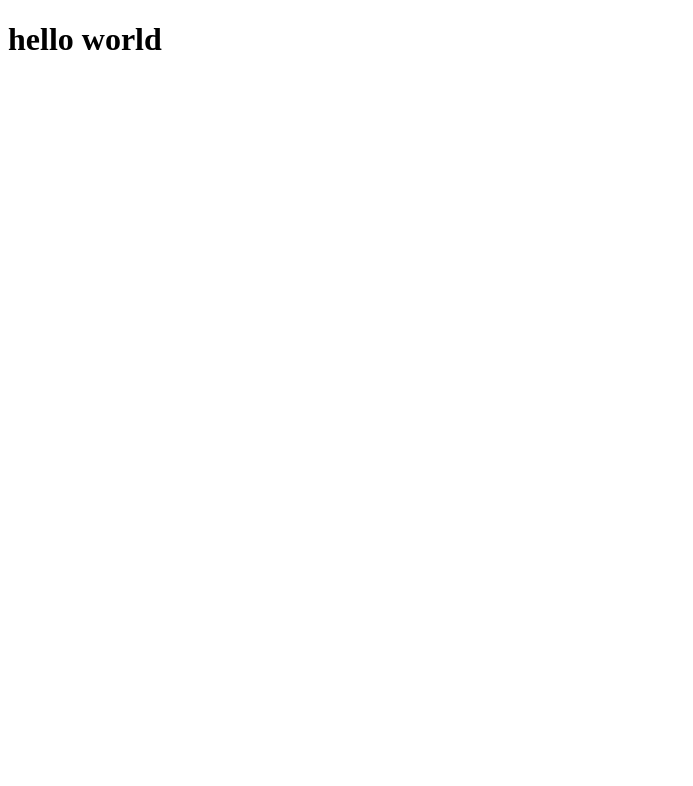
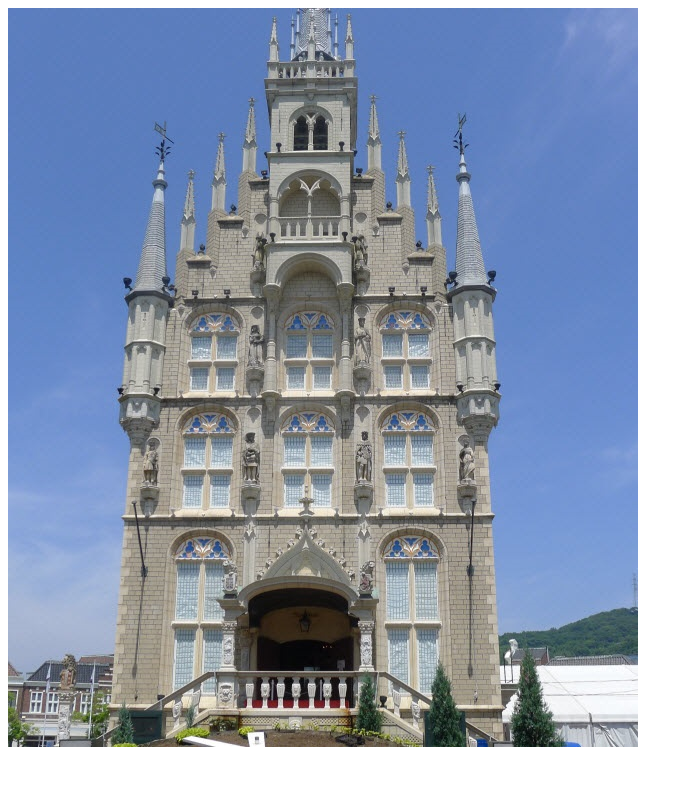
Before and after one commit to raykaichang/ray.github.io, a plain HTML site: page index.html in a window 1280 px wide. Shown: the whole page, without its empty margins (0-693 px from the left). Drawn offline with Linux system fonts and the light colour scheme.

Commit message:
Update index.html

```diff
--- a/index.html
+++ b/index.html
@@ -1,11 +1,12 @@
 <!DOCTYPE html>
 <html>
     <head>
-
-        <meta charset="UTF-8"></meta>
-        <title>hello world</title>
+        <meta charset="utf-8">
+        <title>
+            HW3
+        </title>
     </head>
     <body>
-        <h1>hello world</h1>
+        <img src="jp3.jpg"/>
     </body>
-    </html>
+</html>
```
